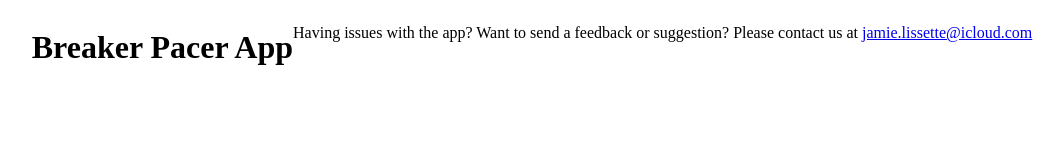
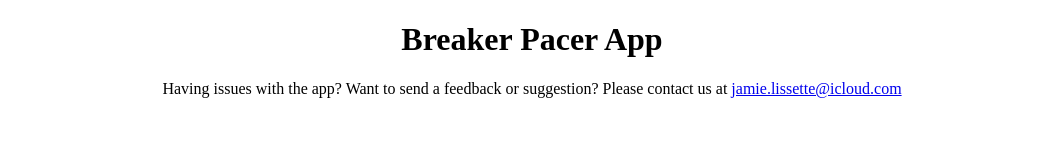
Before and after one commit to leogalmeida/breaker-pacer-app, a plain HTML site: page index.html in a window 1280 px wide. Shown: the whole page, without its empty margins (108-1172 px from the left). Drawn offline with Linux system fonts and the light colour scheme.

Commit message:
Update index.html

```diff
--- a/index.html
+++ b/index.html
@@ -4,10 +4,8 @@
     <title>Breaker Pacer</title>
     <meta name="description" content="Breaker Pacer App Support Page">
   </head>
-  <body>
-    <div style="display:flex; justify-content:center;">
-      <h1>Breaker Pacer App</h1>
-      <p>Having issues with the app? Want to send a feedback or suggestion? Please contact us at <a href="mailto:jamie.lissette@icloud.com">jamie.lissette@icloud.com</a></p>
-    </div>
+  <body style="text-align:center;">
+    <h1>Breaker Pacer App</h1>
+    <p>Having issues with the app? Want to send a feedback or suggestion? Please contact us at <a href="mailto:jamie.lissette@icloud.com">jamie.lissette@icloud.com</a></p>
   </body>
 </html>
```
